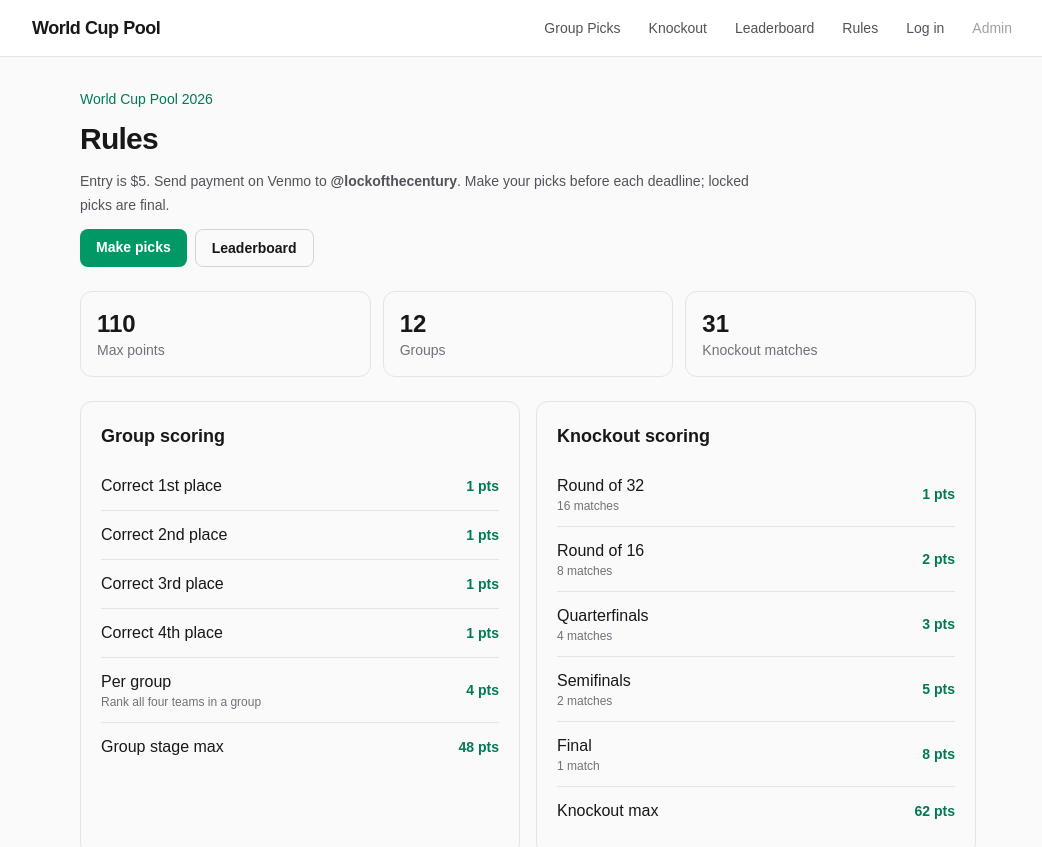
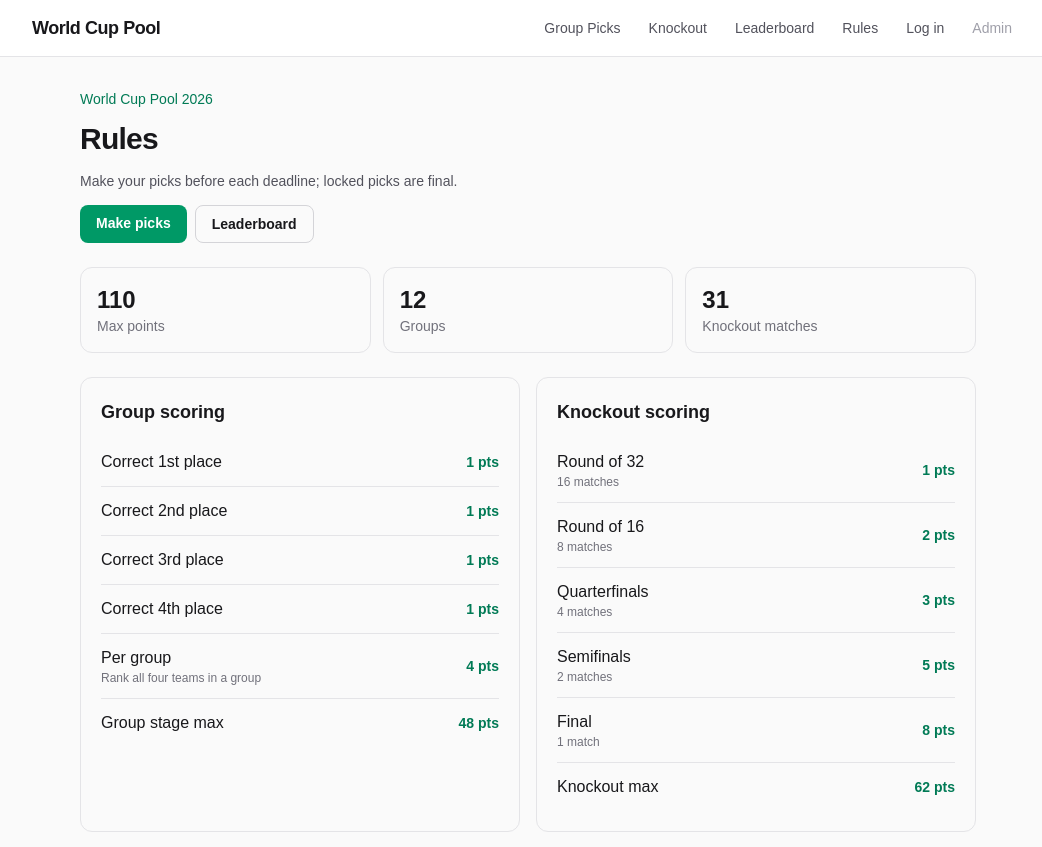
Before and after one commit to theNextTuring/world-cup-pool, a Next.js app: page /rules in a window 1280 px wide. Shown: the top 847 px of the page, without its empty margins (112-1154 px from the left). Built offline with nearby package versions, Linux system fonts and the light colour scheme; no server answers.

Commit message:
Remove pool entry fee copy

```diff
--- a/src/app/rules/page.tsx
+++ b/src/app/rules/page.tsx
@@ -89,9 +89,7 @@ export default function RulesPage() {
         </p>
         <h1 className="text-3xl font-bold tracking-tight">Rules</h1>
         <p className="max-w-2xl text-sm leading-6 text-zinc-600 dark:text-zinc-400">
-          Entry is $5. Send payment on Venmo to{" "}
-          <strong>@lockofthecentury</strong>. Make your picks before each
-          deadline; locked picks are final.
+          Make your picks before each deadline; locked picks are final.
         </p>
         <div className="flex flex-wrap gap-2">
           <Link
```
